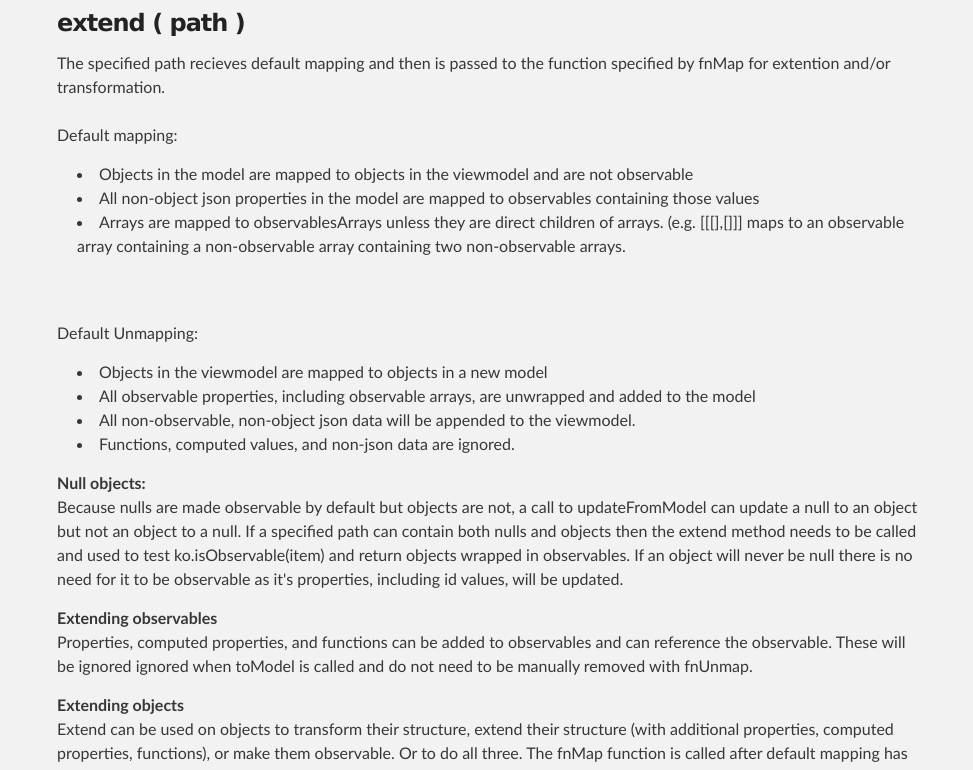
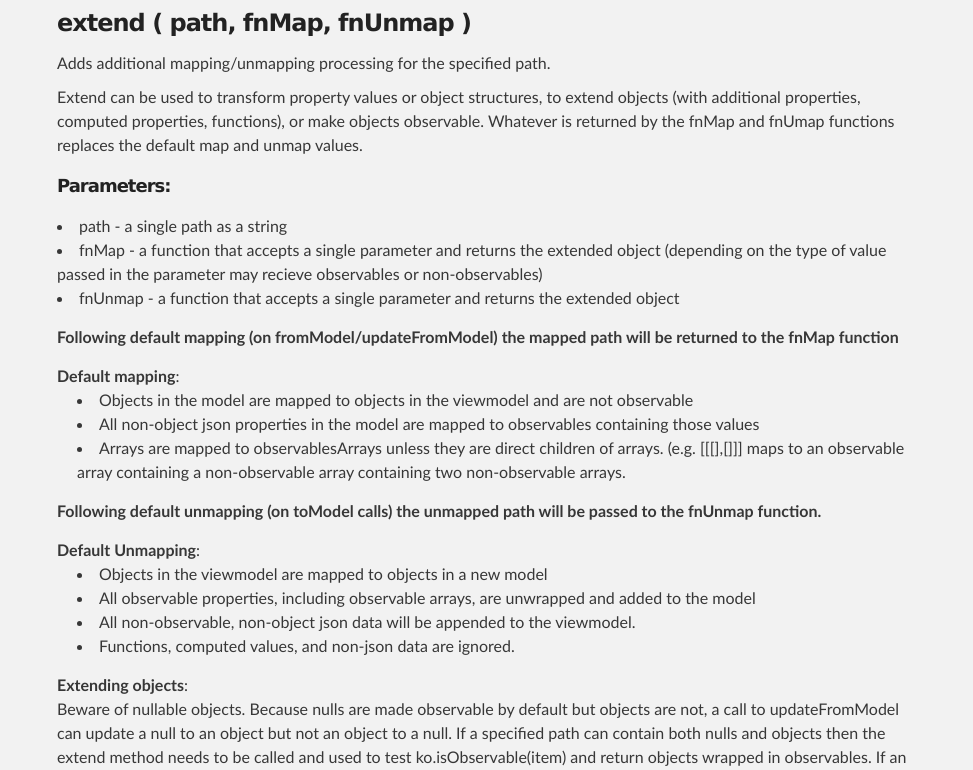
Before and after one commit to coderenaissance/knockout.viewmodel, a plain HTML site: page web/mappingBuilder/extend.html in a window 1280 px wide. Shown: the part 338-1108 px from the top of the page, without its empty margins (158-1131 px from the left). Drawn offline with Linux system fonts and the light colour scheme.

Commit message:
in progress extend

```diff
--- a/web/mappingBuilder/extend.html
+++ b/web/mappingBuilder/extend.html
@@ -36,44 +36,42 @@
     <!-- MAIN CONTENT -->
     <div id="main_content_wrap" class="outer">
         <section id="main_content" class="inner">
-            <h2>mappingBuilder - extend ( path, fnMap, fnUnmap )</h2>
+            <h2>mappingBuilder - extend</h2>
             <section id="intro" class="inner">
-                <h3>extend ( path )</h3>
-				<p>
-                    The specified path recieves default mapping and then is passed to the function specified by fnMap for extention and/or transformation.
-					<br/><br/>
-					Default mapping:
+				<h3>extend ( path, fnMap, fnUnmap )</h3>
+				Adds additional mapping/unmapping processing for the specified path.
+				<p>Extend can be used to transform property values or object structures, to extend objects (with additional properties, computed properties, functions), or make objects observable. Whatever is returned by the fnMap and fnUmap functions replaces the default map and unmap values.</p>
+				<h5>Parameters:</h5>
+                <p>
+					<li>path - a single path as a string</li>
+					<li>fnMap - a function that accepts a single parameter and returns the extended object (depending on the type of value passed in the parameter may recieve observables or non-observables)</li>
+					<li>fnUnmap - a function that accepts a single parameter and returns the extended object</li>
+                </p>
+				<p><strong>Following default mapping (on fromModel/updateFromModel) the mapped path will be returned to the fnMap function</strong></p>
+					<strong>Default mapping</strong>:
 					<ul>
 					<li>Objects in the model are mapped to objects in the viewmodel and are not observable</li>
 					<li>All non-object json properties in the model are mapped to observables containing those values</li>
 					<li>Arrays are mapped to observablesArrays unless they are direct children of arrays. (e.g. [[[],[]]] maps to an observable array containing a non-observable array containing two non-observable arrays. </li>
 					</ul>
 					<p>
-					<br/><br/>
-					Default Unmapping:
+				<p><strong>Following default unmapping (on toModel calls) the unmapped path will be passed to the fnUnmap function.</strong></p>
+					<strong>Default Unmapping</strong>:
 					<ul>
 					<li>Objects in the viewmodel are mapped to objects in a new model</li>
 					<li>All observable properties, including observable arrays, are unwrapped and added to the model</li>
 					<li>All non-observable, non-object json data will be appended to the viewmodel.</li>
-					<li>Functions, computed values, and non-json data are ignored.</li>
+					<li>Functions, computed values, and non-json data	 are ignored.</li>
 					</ul>
 					<p>
-					<strong>Null objects:</strong> <br/>Because nulls are made observable by default but objects are not, a call to updateFromModel can update a null to an object but not an object to a null. If a specified path can contain both nulls and objects then the extend method needs to be called and used to test ko.isObservable(item) and return objects wrapped in observables. If an object will never be null there is no need for it to be observable as it's properties, including id values, will be updated.
+					<strong>Extending objects</strong>:<br/>
+
+					Beware of nullable objects. Because nulls are made observable by default but objects are not, a call to updateFromModel can update a null to an object but not an object to a null. If a specified path can contain both nulls and objects then the extend method needs to be called and used to test ko.isObservable(item) and return objects wrapped in observables. If an object will never be null there is no need for it to be observable as it's properties, including id values, will be updated.
 					</p>
 					<p>
-					<strong>Extending observables</strong><br/>
+					<strong>Extending observables</strong>:<br/>
 					Properties, computed properties, and functions can be added to observables and can reference the observable. These will be ignored ignored when toModel is called and do not need to be manually removed with fnUnmap.</p>
 					</p>
-					<p>
-					<strong>Extending objects</strong><br/>
-					Extend can be used on objects to transform their structure, extend their structure (with additional properties, computed properties, functions), or make them observable. Or to do all three. The fnMap function is called after default mapping has been done on the object. The fnUnmap function is called after default unmapping has been called on the object.
-					</p>
-				<h5>Parameters:</h5>
-                <p>
-					<li>path - a single path as a string</li>
-					<li>fnMap - a function that accepts a single parameter and returns the extended object (depending on the type of value passed in the parameter may recieve observables or non-observables)</li>
-					<li>fnUnmap - a function that accepts a single parameter and returns the extended object</li>
-                </p>
 				<h5>Example - extending a single path</h5>
                 <pre><code>
 var mappingOptions = ko.viewmodel.mappingBuilder().extend("{root}.users[i]");
```
